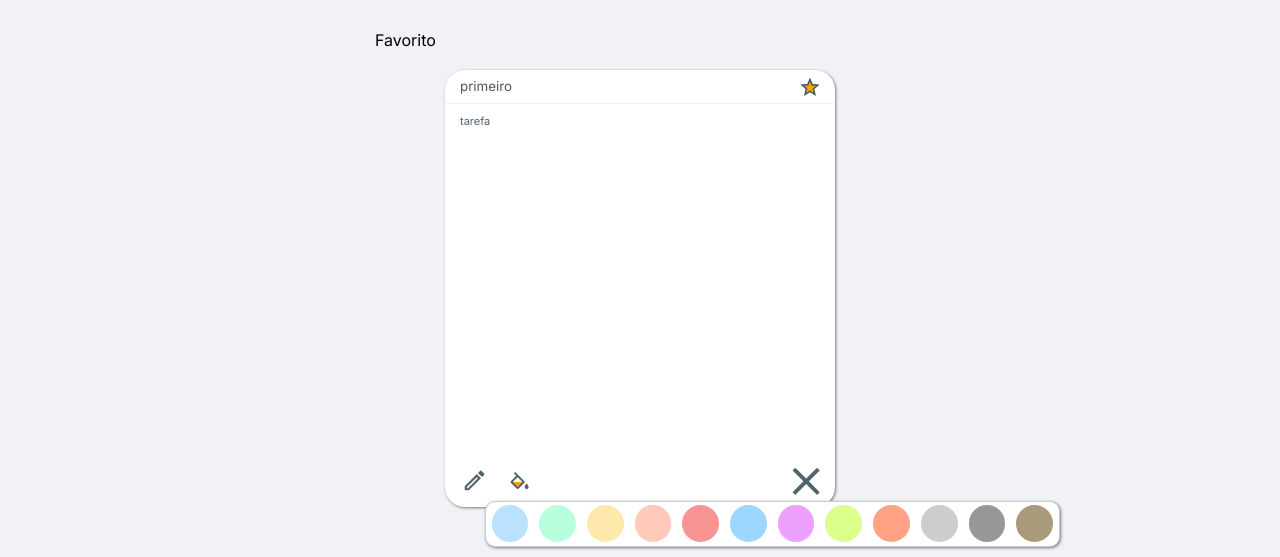
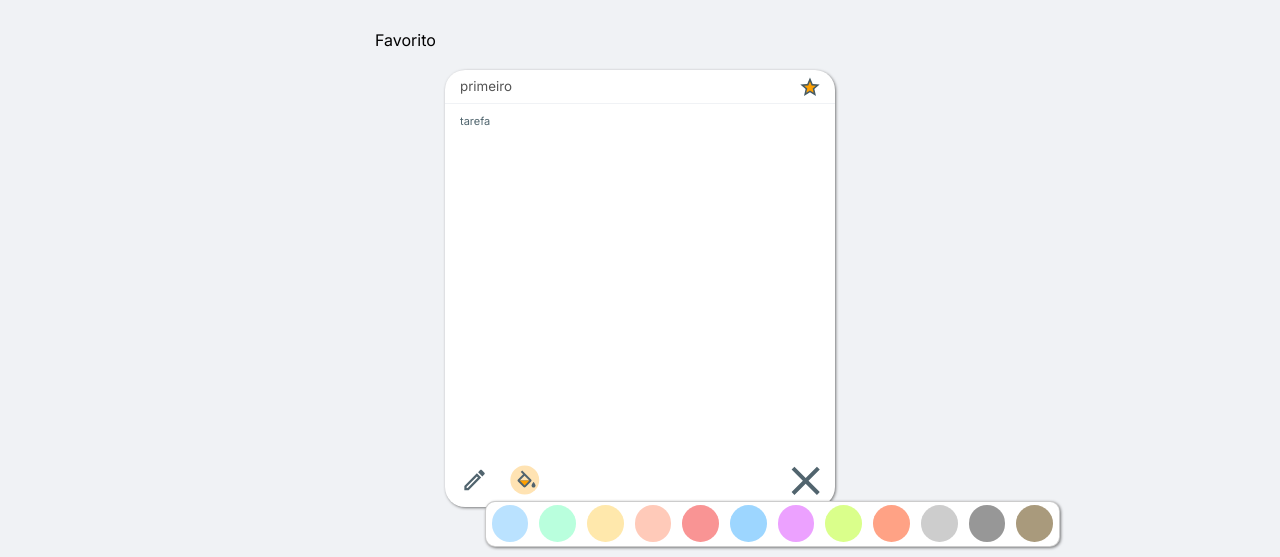
Before and after one commit to luisgustavofaria/todoListViteTs, a React (Vite) app: page / in a window 1280 px wide. Both pictures are taken after a click on the picture 519 px from the left and 687 px from the top of the page. Shown: the part 207-764 px from the top of the page. Built offline with nearby package versions, Linux system fonts and the light colour scheme.

Commit message:
ajustes div color

```diff
--- a/src/components/Todo/index.tsx
+++ b/src/components/Todo/index.tsx
@@ -5,17 +5,18 @@ import {
   ContainerTodoTextArea,
   ContainerTodoTitle,
   TodoFooter,
-} from './styles';
+} from "./styles";
 
-import favorited from '../../assets/favorited.svg';
-import nofavorited from '../../assets/nofavorited.svg';
-import noEdit from '../../assets/noEdit.svg';
-import edit from '../../assets/edit.svg';
-import colorEdit from '../../assets/color-edit.svg';
-import deleted from '../../assets/deleted.svg';
-import { useState } from 'react';
-import { ITodoList } from '../../App';
-import { defaultTheme } from '../../styles/themes/default';
+import favorited from "../../assets/favorited.svg";
+import nofavorited from "../../assets/nofavorited.svg";
+import noEdit from "../../assets/noEdit.svg";
+import edit from "../../assets/edit.svg";
+import colorEdit from "../../assets/color-edit.svg";
+import colorEditing from "../../assets/color-editing.svg";
+import deleted from "../../assets/deleted.svg";
+import { useState } from "react";
+import { ITodoList } from "../../App";
+import { defaultTheme } from "../../styles/themes/default";
 
 interface TodoProps {
   todo: ITodoList;
@@ -24,7 +25,7 @@ interface TodoProps {
   onEditTodo: (
     todoID: string,
     editTitle: string,
-    editDescription: string
+    editDescription: string,
   ) => void;
 }
 
@@ -37,6 +38,8 @@ export function Todo({
   const [disabled, setDisabled] = useState(true);
   const [editTitle, setEditTitle] = useState(todo.title);
   const [editDescription, setEditDescription] = useState(todo.description);
+  const [editColor, setEditColor] = useState(true);
+
   const colorsObject = defaultTheme.colors;
   const colorsArray = [...Object.values(colorsObject)];
 
@@ -46,6 +49,10 @@ export function Todo({
     if (!disabled) {
       onEditTodo(todo.id, editTitle, editDescription);
     }
+  }
+
+  function onToggleEditColor() {
+    setEditColor((oldstate) => !oldstate);
   }
 
   return (
@@ -75,17 +82,23 @@ export function Todo({
       <TodoFooter>
         <div>
           <img onClick={onDisableTodo} src={disabled ? noEdit : edit} alt="" />
-          <img src={colorEdit} alt="" />
+          <img
+            onClick={onToggleEditColor}
+            src={editColor ? colorEdit : colorEditing}
+            alt=""
+          />
         </div>
         <img onClick={() => onDeleteTodo(todo.id)} src={deleted} alt="" />
         {/* necessário usar arrow function para executar a função quando clicar no botao  */}
         {/* se usar onDeleteToDo(todo.id) a função é chamada quando renderizar a tela */}
       </TodoFooter>
-      <ContainerColors>
-        {colorsArray.map((color) => {
-          return <Colors key={color} $backgroundColor={color} />;
-        })}
-      </ContainerColors>
+      {!editColor && (
+        <ContainerColors>
+          {colorsArray.map((color) => {
+            return <Colors key={color} $backgroundColor={color} />;
+          })}
+        </ContainerColors>
+      )}
     </ContainerTodo>
   );
 }
--- a/src/components/Todo/styles.ts
+++ b/src/components/Todo/styles.ts
@@ -1,4 +1,4 @@
-import styled from 'styled-components';
+import styled from "styled-components";
 
 interface ColorsProps {
   $backgroundColor: string;
@@ -98,6 +98,16 @@ export const ContainerColors = styled.div`
   display: flex;
   align-items: center;
   justify-content: space-around;
+  z-index: 1;
+
+  @media (max-width: 860px) {
+    width: 290px;
+    height: 100px;
+    flex-wrap: wrap;
+    gap: 10px;
+    z-index: 1;
+    bottom: -90px;
+  }
 `;
 
 export const Colors = styled.div<ColorsProps>`
@@ -105,5 +115,10 @@ export const Colors = styled.div<ColorsProps>`
   height: 36.71px;
   border-radius: 50%;
   background-color: ${({ $backgroundColor }) => $backgroundColor};
+  cursor: pointer;
+
+  @media (max-width: 800px) {
+    max-width: 390px;
+  }
 `;
 /* background-color: ${(props) => props.theme.colors.ellipse5}; */
```
Also changed, not shown: src/assets/color-editing.svg.
